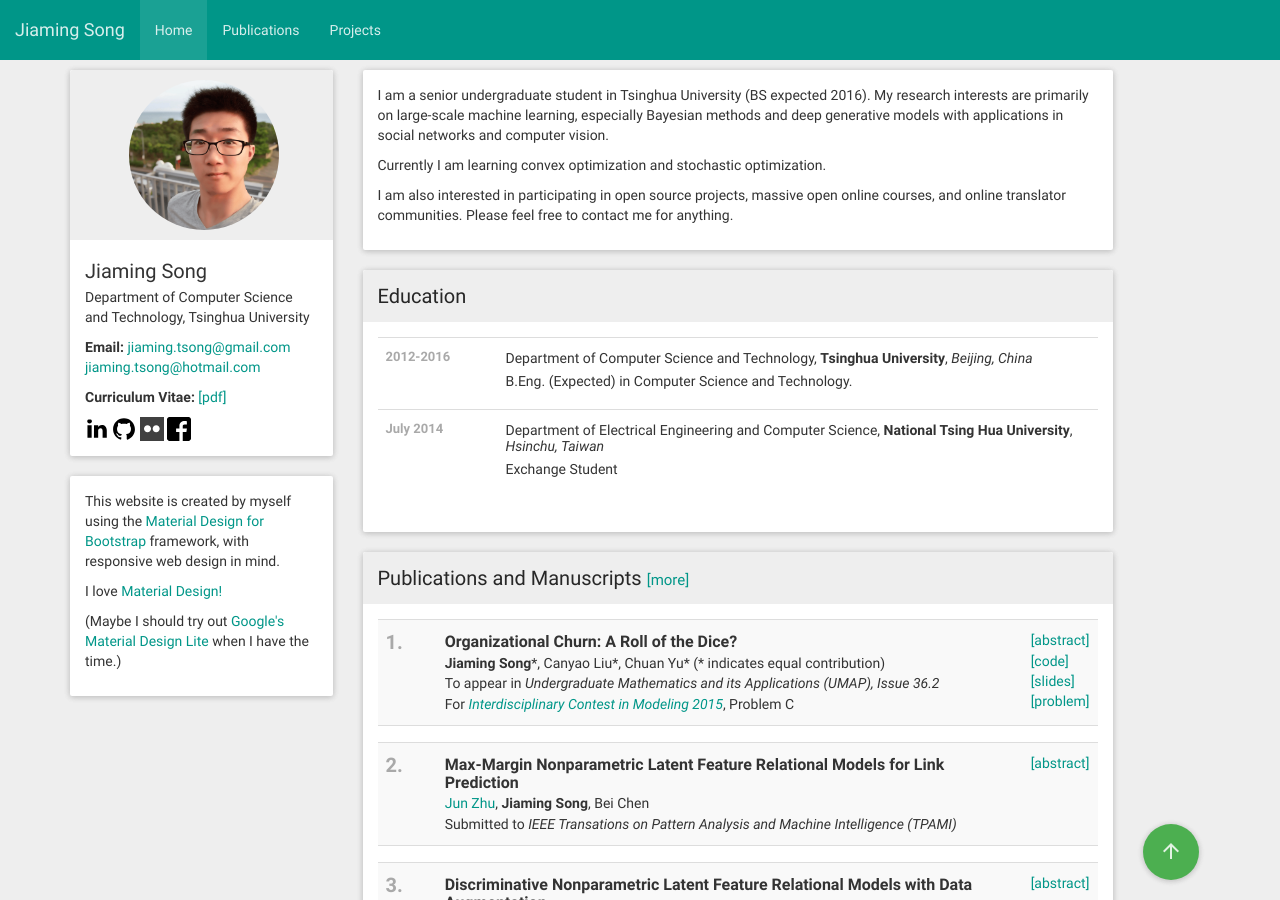
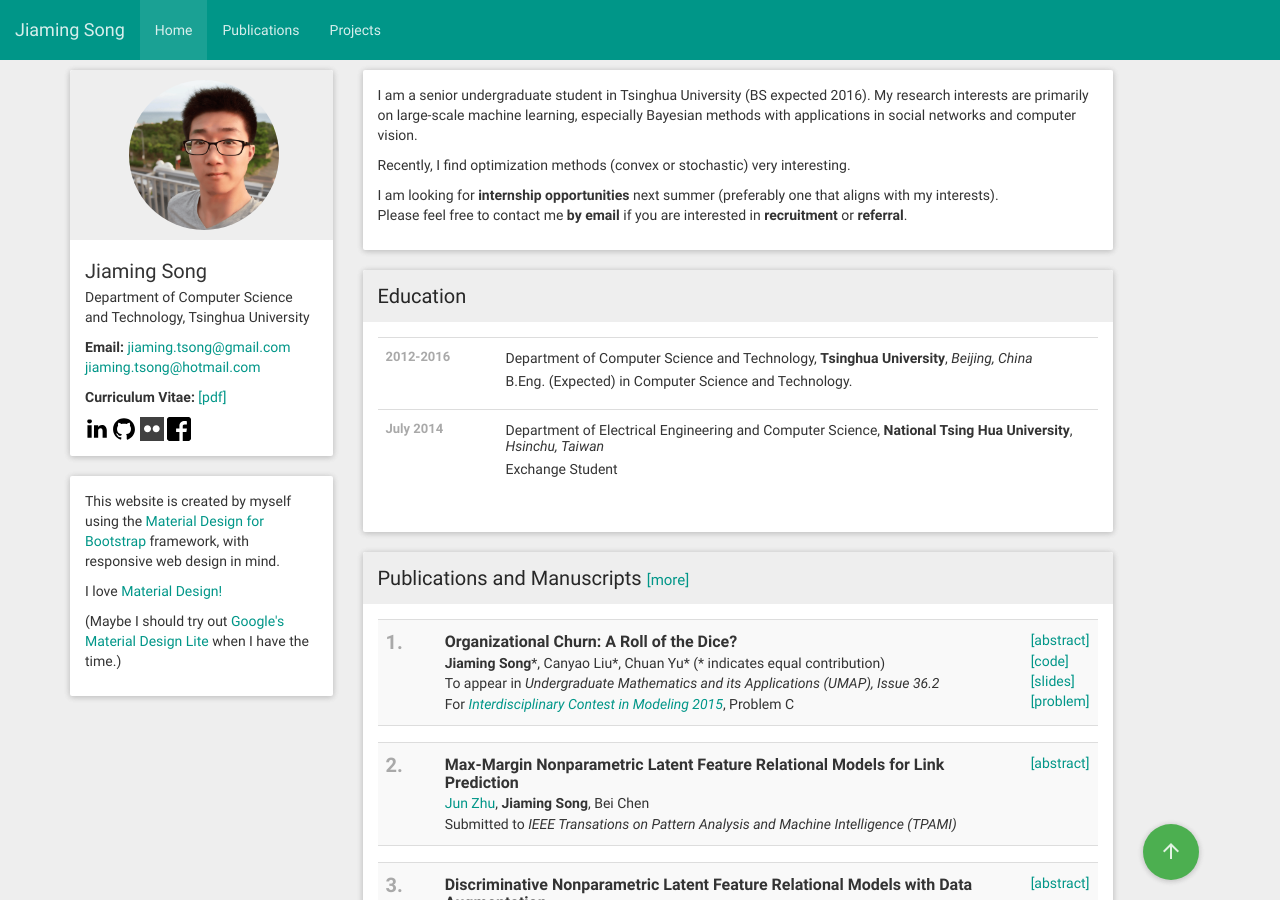
Before and after one commit to jiamings/tsong.me, a Jekyll site: the page built from index.html, in a window 1280 px wide and 900 px high. Built offline with Jekyll 4.4.1, drawn with Linux system fonts in a browser that asks for light colours; nearby versions of some CDN libraries.

Commit message:
update news

```diff
--- a/index.html
+++ b/index.html
@@ -8,15 +8,15 @@ title: Home
         <p>
             I am a senior undergraduate student in Tsinghua University (BS expected 2016).
             My research interests are primarily on large-scale machine learning,
-            especially Bayesian methods and deep generative models with applications
+            especially Bayesian methods with applications
             in social networks and computer vision.
         </p>
         <p>
-            Currently I am learning convex optimization and stochastic optimization.
+            Recently, I find optimization methods (convex or stochastic) very interesting.
         </p>
         <p>
-            I am also interested in participating in open source projects, massive open online courses,
-            and online translator communities. Please feel free to contact me for anything.
+                I am looking for <b>internship opportunities</b> next summer (preferably one that aligns with my interests). <br/>
+                Please feel free to contact me <b>by email</b> if you are interested in <b>recruitment</b> or <b>referral</b>.
         </p>
 
     </div>
```
Also changed, not shown: 1 other file.
